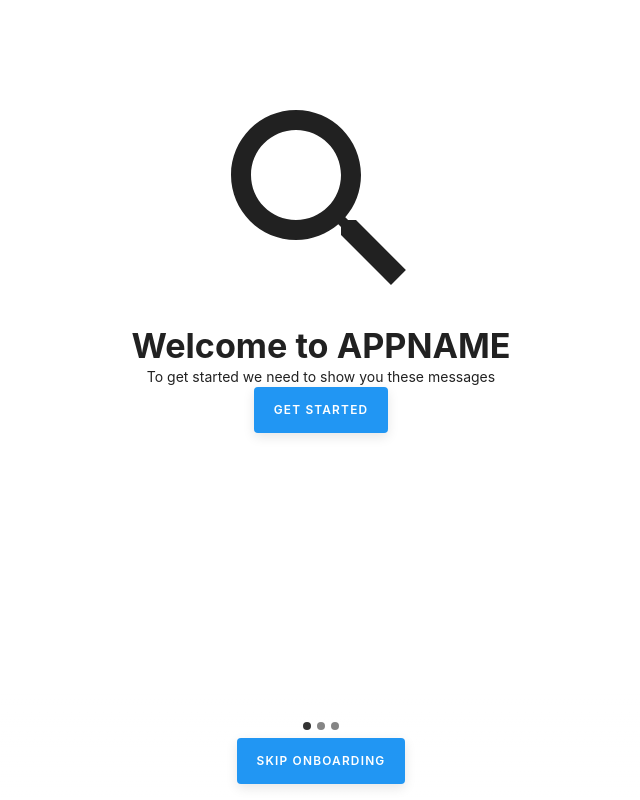
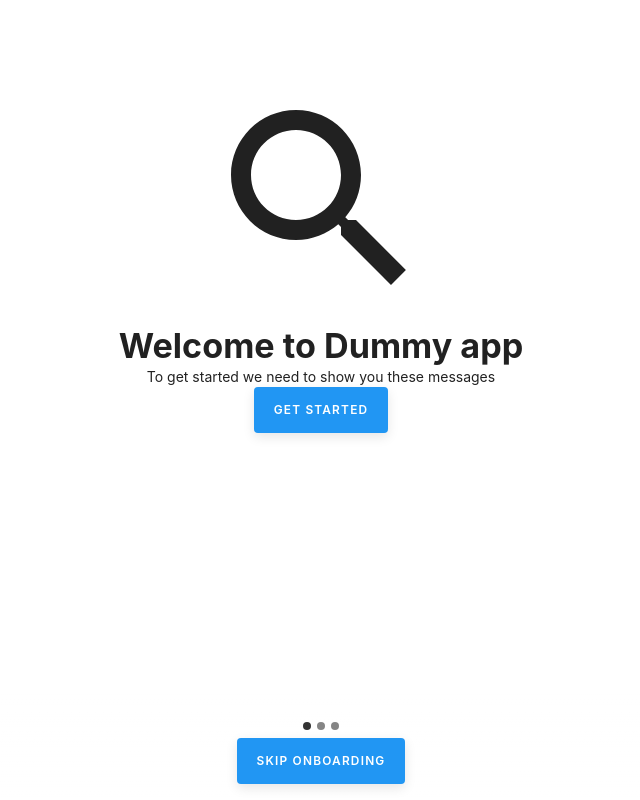
Before and after one commit to stausholm/vue-pwa, a Vue app in the folder client/: page /#/onboarding in a window 1280 px wide. Shown: the whole page, without its empty margins (319-959 px from the left). Built offline with nearby package versions, Linux system fonts and the light colour scheme.

Commit message:
add sitesettings constants to vuex and webpack

```diff
--- a/client/index.html
+++ b/client/index.html
@@ -38,11 +38,11 @@
         <h1>Oops, that's awkward.</h1>
 
         <p>
-          <strong>APPNAME</strong> is a
+          <strong><%= htmlWebpackPlugin.options.title %></strong> is a
           <a href="https://en.wikipedia.org/wiki/Web_application" target="_blank">web application</a>
           and requires JavaScript to run. Please consider enabling it.
         </p>
-        <p>More info: <a href="https://github.com/stausholm/vue-pwa" target="_blank">APPNAME on GitHub</a></p>
+        <p>More info: <a href="https://github.com/stausholm/vue-pwa" target="_blank"><%= htmlWebpackPlugin.options.title %> on GitHub</a></p>
       </div>
     </noscript>
     <div class="app-initial-load">
@@ -102,7 +102,7 @@
         }
       </style>
       <div class="initial-load-spinner"></div>
-      <b>Loading APPNAME</b>
+      <b>Loading <%= htmlWebpackPlugin.options.title %></b>
     </div>
     <div id="app"></div>
     <script>
--- a/client/src/components/A2HS/A2HSOverlay.vue
+++ b/client/src/components/A2HS/A2HSOverlay.vue
@@ -2,9 +2,9 @@
   <transition name="fade">
     <div class="A2HS-overlay">
       <div class="container">
-        <b>Add APPNAME to Homescreen</b>
+        <b>Add {{appName}} to Homescreen</b>
         <p>
-          Tap your browser's settings icon in the corner, to bring up your browser menu and select 'Add to homescreen' to pin the APPNAME web app and enjoy offline support
+          Tap your browser's settings icon in the corner, to bring up your browser menu and select 'Add to homescreen' to pin the {{appName}} web app and enjoy offline support
         </p>
         <button @click.stop="toggleOverlay">Got it!</button>
       </div>
@@ -15,6 +15,11 @@
 <script>
 export default {
   name: 'A2HSOverlay',
+  computed: {
+    appName() {
+      return this.$store.getters.sitesettings.APPNAME
+    }
+  },
   methods: {
     toggleOverlay() {
       this.$store.dispatch('togglePWAOverlay');
--- /dev/null
+++ b/client/src/constants/SiteSettings.json
@@ -0,0 +1,6 @@
+{
+  "APPNAME": "Dummy app",
+  "DEBUG_ENABLED": true,
+  "MASTER_LOCALE": "en",
+  "APP_VERSION": "0.0.1"
+}
--- a/client/src/pages/onboarding/Step1.vue
+++ b/client/src/pages/onboarding/Step1.vue
@@ -3,7 +3,7 @@
     <icon-base width="100%" height="30vh" class="fade-up">
       <icon-search />
     </icon-base>
-    <h1>Welcome to APPNAME</h1>
+    <h1>Welcome to {{appName}}</h1>
     <p>To get started we need to show you these messages</p>
     <button class="btn" @click="$router.replace('/onboarding/step2')">Get Started</button>
   </div>
@@ -16,6 +16,11 @@ import IconSearch from '@/components/icons/IconSearch';
 export default {
   components: {
     IconBase, IconSearch
+  },
+  computed: {
+    appName() {
+      return this.$store.getters.sitesettings.APPNAME
+    }
   }
 }
 </script>
--- /dev/null
+++ b/client/src/store/modules/sitesettings.js
@@ -0,0 +1,16 @@
+import SiteSettings from '@/constants/SiteSettings';
+
+const state = {
+  ...SiteSettings
+};
+
+const getters = {
+  sitesettings(state) {
+    return {...state}
+  }
+};
+
+export default {
+  state,
+  getters
+}
--- a/client/src/store/store.js
+++ b/client/src/store/store.js
@@ -2,6 +2,7 @@ import Vue from 'vue'
 import Vuex from 'vuex'
 import auth from './modules/auth';
 import A2HS from './modules/A2HS';
+import sitesettings from './modules/sitesettings';
 
 Vue.use(Vuex);
 
@@ -71,6 +72,6 @@ export default new Vuex.Store({
     }
   },
   modules: {
-    auth, A2HS
+    auth, A2HS, sitesettings
   }
 });
```
Also changed, not shown: 2 other files (tests, documents, lock files or other folders).
